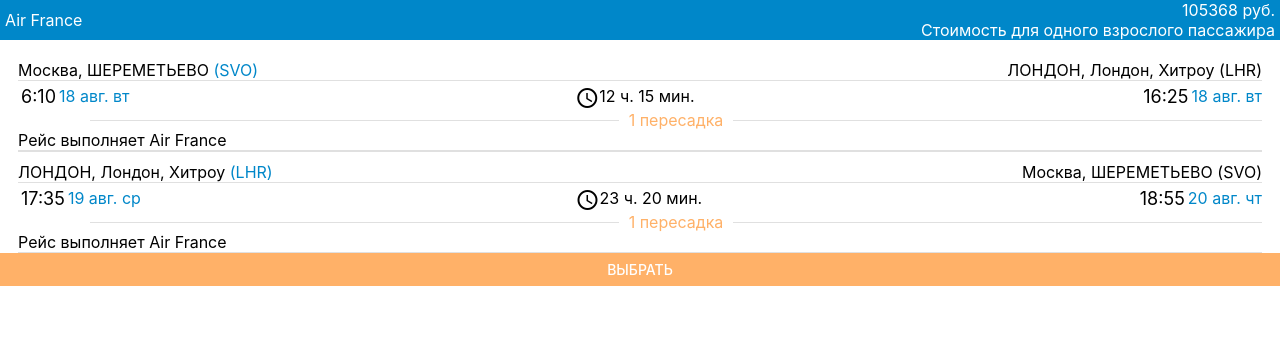
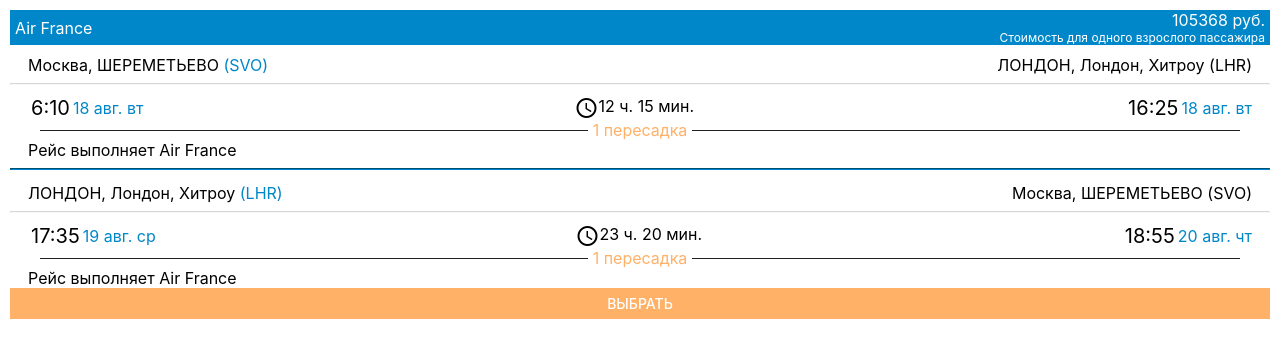
Before and after one commit to stiripo/airlines, a React (Create React App) app: page / in a window 1280 px wide. Shown: the top 358 px of the page. Built offline with nearby package versions, Linux system fonts and the light colour scheme.

Commit message:
Replace MUI components with regular html and css

```diff
--- a/package.json
+++ b/package.json
@@ -3,10 +3,7 @@
   "version": "0.1.0",
   "private": true,
   "dependencies": {
-    "@emotion/react": "^11.13.3",
-    "@emotion/styled": "^11.13.0",
     "@mui/icons-material": "^6.1.1",
-    "@mui/material": "^6.1.1",
     "@testing-library/jest-dom": "^5.17.0",
     "@testing-library/react": "^13.4.0",
     "@testing-library/user-event": "^13.5.0",
--- a/src/components/FlightDate/FlightDate.module.css
+++ b/src/components/FlightDate/FlightDate.module.css
@@ -1,10 +1,11 @@
 .date {
     display: flex;
+    align-items: center;
 }
 
 .time {
     margin: 0px 3px;
-    font-size: 18px;
+    font-size: 20px;
 }
 
 .day {
--- a/src/components/FlightDate/FlightDate.tsx
+++ b/src/components/FlightDate/FlightDate.tsx
@@ -1,4 +1,3 @@
-
 import { DateProp } from "../../types";
 import styles from "./FlightDate.module.css";
 
@@ -13,8 +12,7 @@
         <>
             <div className={styles.date}>
                 <div className={styles.time}>{hours}:{minutes}</div>
-                <div className={styles.day}>{day} {month} {weekDay}
-                </div>
+                <div className={styles.day}>{day} {month} {weekDay}</div>
             </div>
         </>
     )
--- a/src/components/FlightInfo/FlightInfo.module.css
+++ b/src/components/FlightInfo/FlightInfo.module.css
@@ -1,19 +1,24 @@
+.details_container {
+    margin: 10px;
+}
+
 .summary {
    background-color: #0087c9;
    display: flex;
    color: white;
    justify-content: space-between;
-   margin-bottom: 10px;
+   margin-bottom: 5px;
    align-items: center;
    padding: 0px 5px;
 }
 
-.details {
-    padding: 0 18px;
+.price {
+    padding-left: 18px;
+    text-align: right;
 }
 
-.price {
-text-align: right;
+.price_caption {
+    font-size: 12px;
 }
 
 .button {
@@ -22,9 +27,15 @@
     text-align: center;
     font-size: 14px;
     font-weight: 500;
-    padding: 8px 0px;
+    padding: 7px 0px;
 }
 
 .button:hover {
     background-color: #0087c9;
 }
+
+.legsDivider {
+    border-color: #0087c9;
+    border-width: 1px;
+    padding: 0px;
+}
--- a/src/components/FlightInfo/FlightInfo.tsx
+++ b/src/components/FlightInfo/FlightInfo.tsx
@@ -1,24 +1,22 @@
-
 import { FlightLeg } from "../FlightLeg/FlightLeg";
 import { Props } from "../../types";
 import styles from './FlightInfo.module.css';
-import { Divider } from "@mui/material";
 
 
 export function FlightInfo({ flight }: Props) {
     let outbound = flight.legs[0];
     let inbound = flight.legs[1];
     return (
-        <div>
+        <div className={styles.details_container}>
             <div className={styles.summary}>
                 <div >{flight.carrier}</div>
                 <div className={styles.price}>
                     <div>{flight.price.amount} {flight.price.currency}</div>
-                    <div>Стоимость для одного взрослого пассажира</div>
+                    <div className={styles.price_caption}>Стоимость для одного взрослого пассажира</div>
                 </div>            </div>
-            <div className={styles.details}>
+            <div>
                 <FlightLeg leg={outbound} />
-                <Divider/>
+                <hr className={styles.legsDivider} />
                 <FlightLeg leg={inbound} />
             </div>
             <div role="button" className={styles.button}>ВЫБРАТЬ</div>
--- a/src/components/FlightLeg/FlightLeg.module.css
+++ b/src/components/FlightLeg/FlightLeg.module.css
@@ -1,23 +1,46 @@
 .route {
     display: flex;
     justify-content: space-between;
-    padding-top: 10px;
+    padding: 5px 18px 0px;
 }
 
 .date {
     display: flex;
     justify-content: space-between;
-    padding-top: 5px;
+    padding: 3px 18px 0px;
 }
 
 .duration {
     display: flex;
 }
 
-.stops {
-    color: rgb(255, 177, 104);
-}
-
 .airportShort {
     color: #0087c9;
 }
+
+.divider {
+   opacity: 0.4;
+}
+
+.stops {
+    padding: 0px 5px;
+    white-space: nowrap;
+    color:  rgb(255, 177, 104);
+}
+
+.connections_divider {
+    display: flex;
+    padding: 0px 30px;
+}
+
+.connections_divider::before,
+.connections_divider::after {
+    content: "";
+    width: 100%;
+    border-top: thin solid rgba(0, 0, 0, 0.87);
+    align-self: center;
+}
+
+.operated_by {
+    padding: 0px 18px;
+}
--- a/src/components/FlightLeg/FlightLeg.tsx
+++ b/src/components/FlightLeg/FlightLeg.tsx
@@ -1,6 +1,5 @@
 import { LegProps } from "../../types";
 import { FlightDate } from "../FlightDate/FlightDate";
-import { Divider } from '@mui/material';
 import styles from './FlightLeg.module.css';
 
 
@@ -11,7 +10,7 @@
                 <div>{leg.departureCity}, {leg.departureAirport.caption} <span className={styles.airportShort}>({leg.departureAirport.uid})</span></div>
                 <div>{leg.arrivalCity}, {leg.arrivalAirport.caption} <span>({leg.arrivalAirport.uid})</span></div>
             </div>
-            <Divider></Divider>
+            <hr className={styles.divider} />
             <div className={styles.date}>
                 <FlightDate date={leg.departureDate} />
                 <div className={styles.duration}>
@@ -20,11 +19,12 @@
                 </div>
                 <FlightDate date={leg.arrivalDate} />
             </div>
-            <Divider variant="inset">
-                <div className={styles.stops}>{leg.stops} пересадка</div>
-            </Divider>
-            <div className={styles.operatedBy}>Рейс выполняет {leg.airline}</div>
-            <Divider/>
+            <div>
+                <div className={styles.connections_divider}>
+                    <span className={styles.stops}>{leg.stops} пересадка</span>
+                </div>
+            </div>
+            <div className={styles.operated_by}>Рейс выполняет {leg.airline}</div>
         </>
     )
 }
```
Also changed, not shown: 1 other file (tests, documents, lock files or other folders).
